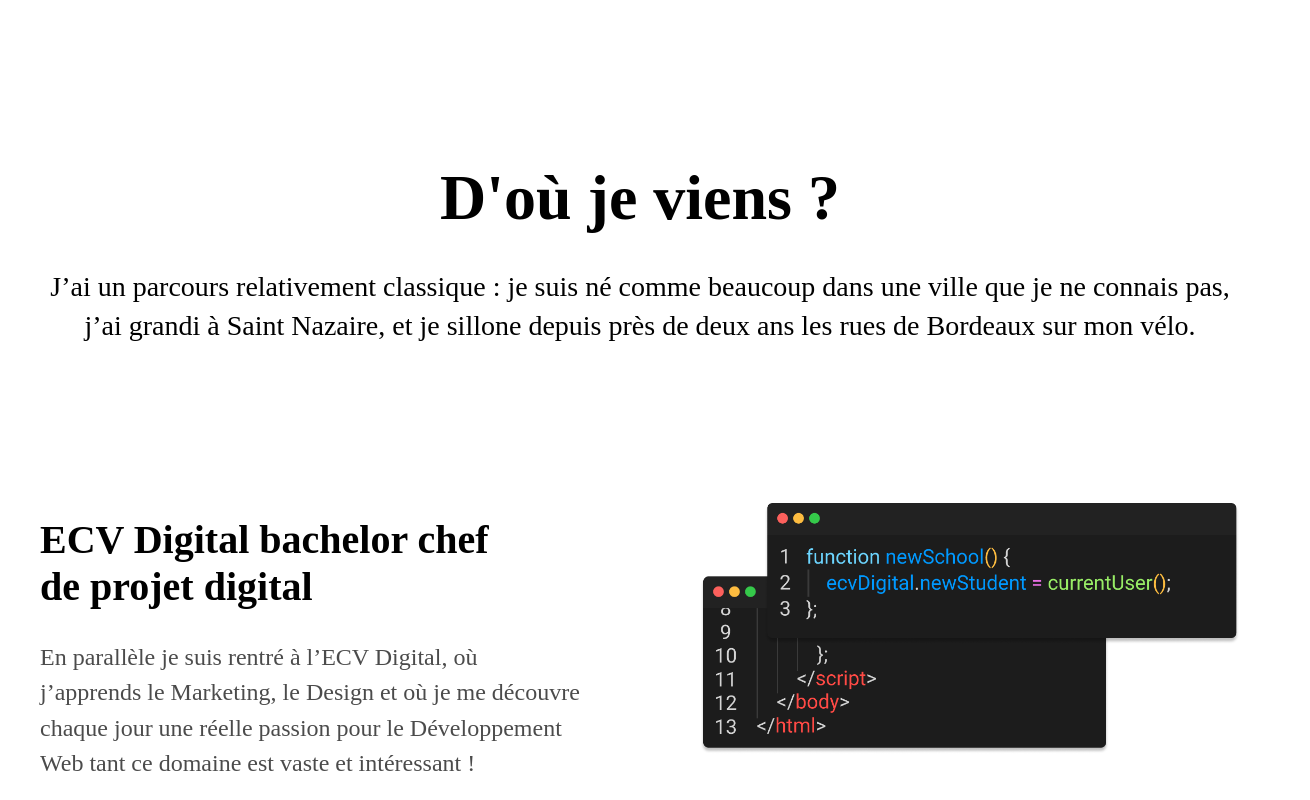
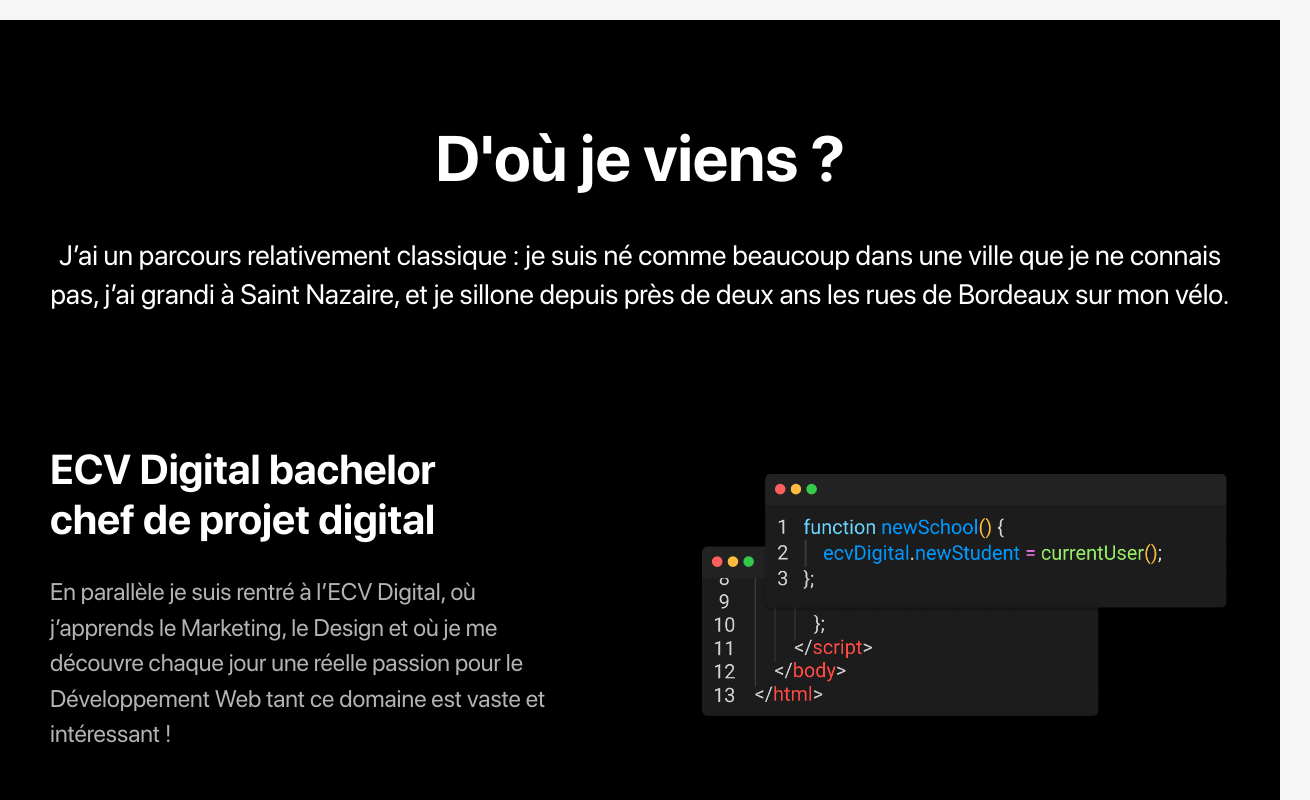
Before and after one commit to fefzdev/nuxt-personal-website, a Nuxt app: page / in a window 1280 px wide. Shown: the part 780-1580 px from the top of the page, 1310 px wide, since content can reach past the window. Built offline with nearby package versions, Linux system fonts and the light colour scheme.

Commit message:
Review layout.scss

```diff
--- a/assets/scss/layout.scss
+++ b/assets/scss/layout.scss
@@ -1,5 +1,107 @@
+* {
+  box-sizing: border-box;
+}
+body,
+html {
+  margin: 0;
+  padding: 0;
+  width: 100%;
+}
+ul,
+li,
+ol {
+  padding: 0;
+  margin: 0;
+  list-style-type: none;
+}
+p,
+h1,
+h2,
+h3,
+h4,
+h5 {
+  margin: 0;
+}
+h1,
+h2,
+h3,
+h4,
+h5 {
+  font-weight: 700;
+}
+
+/* COMMON */
+body {
+  background: #f6f6f6;
+  font-family: "SF-Pro-Display", sans-serif;
+  overflow-x: hidden;
+  overflow-y: scroll;
+  position: relative;
+}
+
 .inner {
-  max-width: 1200px;
+  max-width: 1180px;
   width: 95%;
   margin: auto;
+  padding: 100px 0;
 }
+
+.wrapper {
+  transition: ease 0.3s;
+  position: relative;
+  z-index: 1;
+}
+
+section:last-child {
+  padding-bottom: 100px;
+}
+
+.fadeIn {
+  transition: ease 0.8s;
+}
+
+h1 {
+  font-size: 4.4em;
+}
+
+h2 {
+  font-size: 4em;
+  text-align: center;
+  margin-bottom: 40px;
+}
+
+h3 {
+  font-size: 2.6em;
+}
+
+h4 {
+  font-size: 1.75em;
+}
+
+p.section_desc {
+  max-width: 850px;
+  width: 100%;
+  margin: auto;
+  text-align: center;
+  font-size: 1.75em;
+  line-height: 1.45em;
+}
+
+p.section_content {
+  font-size: 1.5em;
+}
+
+.blk_bgr {
+  background: #000;
+  color: #fff;
+}
+
+.wht_bgr {
+  background: #f6f6f6;
+}
+
+@media only screen and (min-width: 1px) and (max-width: 900px) {
+  .inner {
+    padding: 50px 0;
+  }
+}
```
